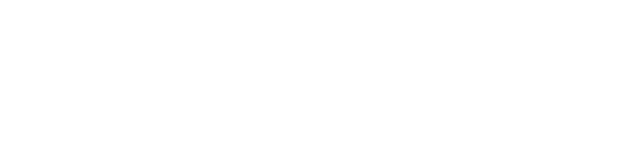
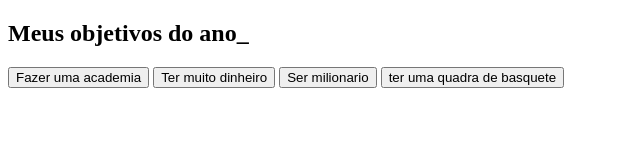
Before and after one commit to EduardoVeloso06/Proj-vida-Eduardo, a plain HTML site: page index.html in a window 1280 px wide. Shown: the whole page, without its empty margins (0-640 px from the left). Drawn offline with Linux system fonts and the light colour scheme.

Commit message:
22/02/24

```diff
--- a/index.html
+++ b/index.html
@@ -4,11 +4,24 @@
     <meta charset="UTF-8">
     <meta http-equiv="X-UA-Compatible" content="IE=edge">
     <meta name="viewport" content="width=device-width, initial-scale=1.0">
-    <title>Meus Objetivos do ano</title>
+    <title>Meus objetivos do ano</title>
     <link rel="stylesheet" href="style.css">
-
 </head>
 <body>
+    <section class="conteudo-principal">
+        <h2 class="titulo-principal">Meus objetivos do ano_</h2>
+
+        <div class="botoes">
+            <button class="botao">Fazer uma academia</button>
+            <button class="botao">Ter muito dinheiro</button>
+            <button class="botao">Ser milionario</button>
+            <button class="botao">ter uma quadra de basquete</button>
+
+        </div>
+
+    </section>
+
+
 
 </body>
 </html>
```
